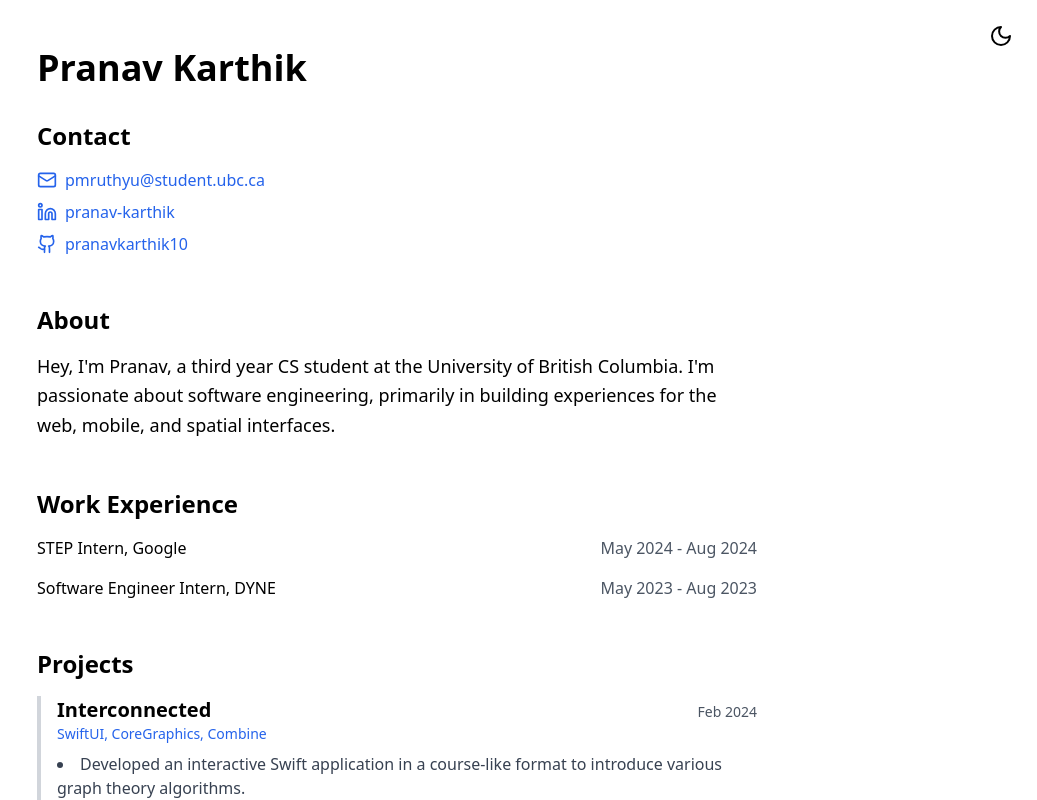
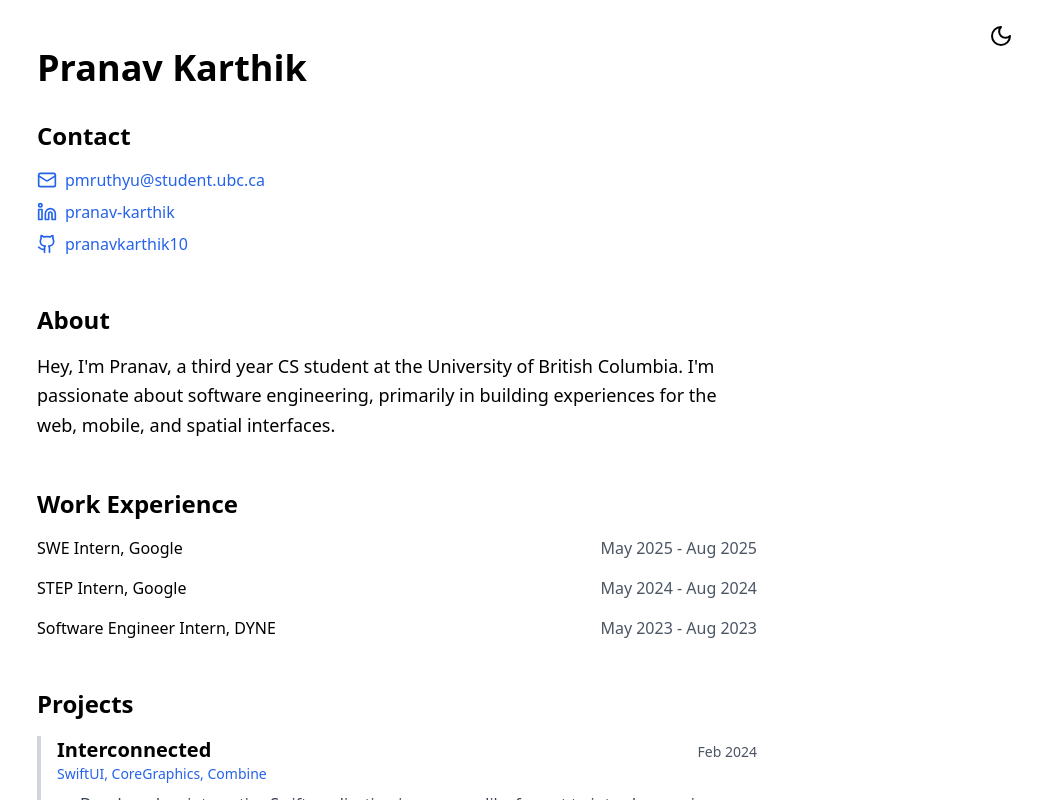
Before and after one commit to pranavkarthik10/personalv6, a Next.js app: page / in a window 1280 px wide. Shown: the top 800 px of the page, without its empty margins (243-1280 px from the left). Built offline with nearby package versions, Linux system fonts and the light colour scheme.

Commit message:
Update page.tsx

```diff
--- a/src/app/page.tsx
+++ b/src/app/page.tsx
@@ -59,6 +59,10 @@ export default function Home() {
             <h2 className="text-2xl font-bold mb-4">Work Experience</h2>
             <ul className="space-y-4">
               <li className="flex flex-col sm:flex-row sm:justify-between">
+                <div className="font-medium">SWE Intern, Google</div>
+                <div className="text-gray-600">May 2025 - Aug 2025</div>
+              </li>
+              <li className="flex flex-col sm:flex-row sm:justify-between">
                 <div className="font-medium">STEP Intern, Google</div>
                 <div className="text-gray-600">May 2024 - Aug 2024</div>
               </li>
```
